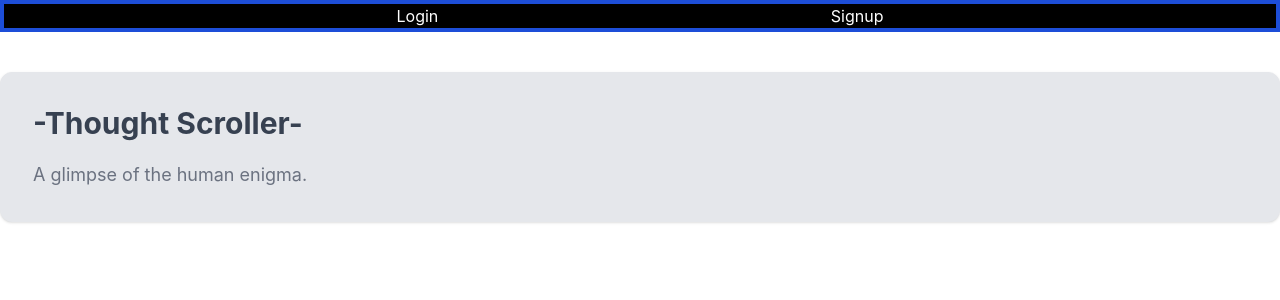
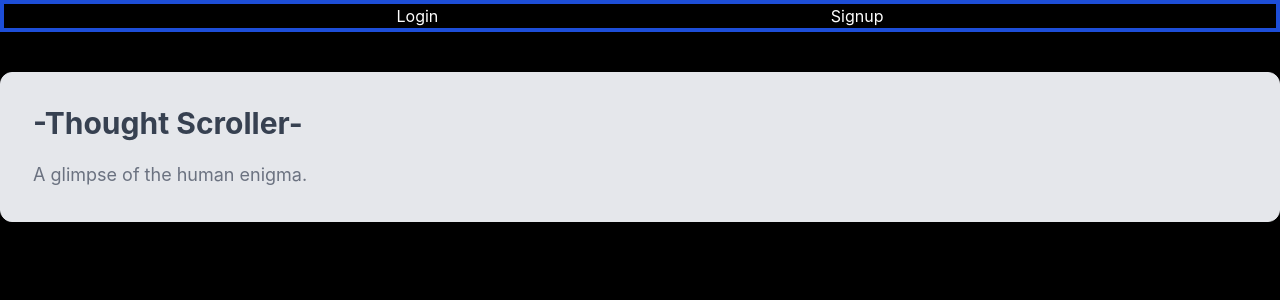
Before and after one commit to Freddie-Mazzilli/Thought-Scroller, a React (Create React App) app: page / in a window 1280 px wide. Shown: the top 300 px of the page. Built offline with nearby package versions, Linux system fonts and the light colour scheme; no server answers.

Commit message:
Added HTML class to index.css to have static black background

```diff
--- a/src/App.js
+++ b/src/App.js
@@ -66,7 +66,7 @@ function App() {
   }
 
     return (
-    <div>
+    <div className="bg-black h-full w-full">
       <div className="md:border-4 border-blue-700 w-full bg-black">
         <Nav currentUser={currentUser} logout={logout}/>
       </div>
--- a/src/index.css
+++ b/src/index.css
@@ -4,6 +4,9 @@
 
 body {
   margin: 0;
+  height: 100%;
+  width: 100%;
+  background-color: #000000;
   font-family: -apple-system, BlinkMacSystemFont, 'Segoe UI', 'Roboto', 'Oxygen',
     'Ubuntu', 'Cantarell', 'Fira Sans', 'Droid Sans', 'Helvetica Neue',
     sans-serif;
@@ -11,6 +14,12 @@ body {
   -moz-osx-font-smoothing: grayscale;
 }
 
+html {
+  margin: 0px;
+  height: 100%;
+  width: 100%;
+}
+
 code {
   font-family: source-code-pro, Menlo, Monaco, Consolas, 'Courier New',
     monospace;
```
